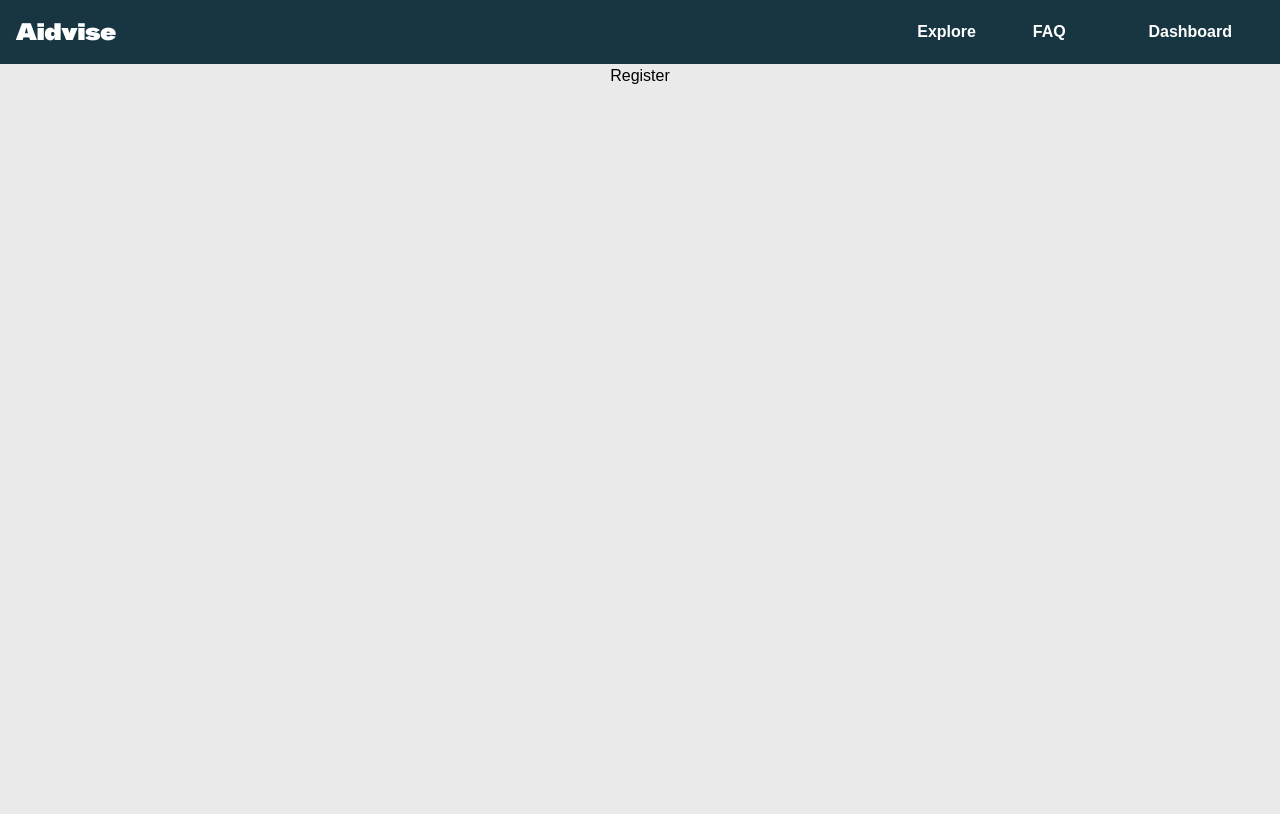
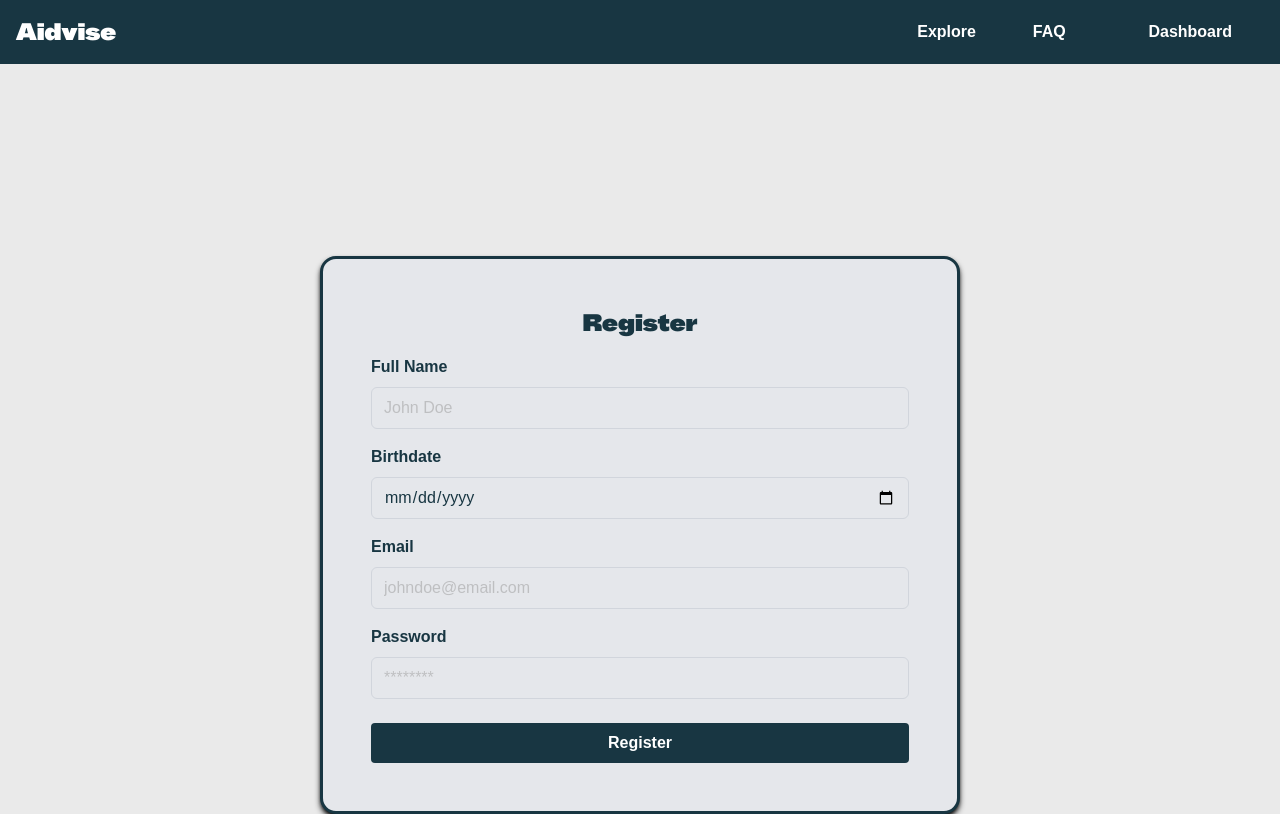
Before and after one commit to montdiego/TamiuAiTutor, a Next.js app: page /register in a window 1280 px wide. Built offline with nearby package versions, Linux system fonts and the light colour scheme.

Commit message:
Refactor code structure for improved readability and maintainability

```diff
--- a/app/globals.css
+++ b/app/globals.css
@@ -2,6 +2,12 @@
 
 .bbh-sans-hegarty-regular {
   font-family: var(--font-bbh-sans-hegarty), sans-serif;
+  font-weight: 400;
+  font-style: normal;
+}
+
+.stack-sans-notch-regular {
+  font-family: var(--font-stack-sans-notch), sans-serif;
   font-weight: 400;
   font-style: normal;
 }
@@ -16,6 +22,7 @@
   --font-sans: var(--font-geist-sans);
   --font-mono: var(--font-geist-mono);
   --color-theme-background: #183642;
+  --color-theme-foreground: #117fab;
   --color-theme-default1: #cbc5ea;
   --color-theme-default2: #73628a;
   --color-theme-default3: #313d5a;
@@ -27,3 +34,8 @@ body {
   color: var(--foreground);
   font-family: Arial, Helvetica, sans-serif;
 }
+
+input::placeholder {
+  opacity: 0.5; /* Adjust this value between 0 (fully transparent) and 1 (fully opaque) */
+  color: #999; /* Optional: Change the placeholder color as well */
+}
--- a/app/layout.tsx
+++ b/app/layout.tsx
@@ -18,7 +18,10 @@ const bbhSansHegarty = localFont({
   src: "../public/fonts/BBHSansHegarty-Regular.ttf",
   variable: "--font-bbh-sans-hegarty",
 });
-
+const stacksansnotch = localFont({
+  src: "../public/fonts/StackSansNotch-Regular.ttf",
+  variable: "--font-stack-sans-notch",
+});
 export const metadata: Metadata = {
   title: "Create Next App",
   description: "Generated by create next app",
@@ -31,7 +34,7 @@ export default function RootLayout({
 }>) {
   return (
     <html lang="en">
-      <body className={`${geistSans.variable} ${geistMono.variable} ${bbhSansHegarty.variable} antialiased`}>
+      <body className={`${geistSans.variable} ${geistMono.variable} ${bbhSansHegarty.variable} ${stacksansnotch.variable} antialiased`}>
         <Navbar />
         {children}
       </body>
--- a/app/login/page.tsx
+++ b/app/login/page.tsx
@@ -1,3 +1,7 @@
 export default function login() {
-  return <div><Login></Login></div>;
+  return (
+    <div>
+      <h1>Login Page</h1>
+    </div>
+  );
 }
--- a/app/page.tsx
+++ b/app/page.tsx
@@ -1,3 +1,16 @@
 export default function Home() {
-  return <div></div>;
+  return (
+    <div>
+      <div className="mt-3 my-10  p-10 h-screen ">
+        <div className="grid grid-cols-2 grid-rows-1 gap-4">
+          <div className="">
+            <img src="./Logo_Transparent.png" />
+          </div>
+          <div className=" text-theme-background text-6xl font-bold mt-[30%] text-center stack-sans-notch-regular">
+            Your Trustful <h1 className="inline text-theme-foreground">AI Advising</h1> Coacher
+          </div>
+        </div>
+      </div>
+    </div>
+  );
 }
--- a/app/register/page.tsx
+++ b/app/register/page.tsx
@@ -1,9 +1,26 @@
+const fields = [
+  { label: "Full Name", type: "text", name: "fullName", placeholder: "John Doe" },
+  { label: "Birthdate", type: "date", name: "birthdate", placeholder: "" },
+  { label: "Email", type: "email", name: "email", placeholder: "johndoe@email.com" },
+  { label: "Password", type: "password", name: "password", placeholder: "********" },
+];
+
 export default function register() {
   return (
     <div>
       <center>
-        <div>
-          <h1>Register </h1>
+        <div className="mt-48 p-12 w-1/2  border-3 border-theme-background rounded-2xl text-theme-background shadow-black shadow-md bg-gray-200">
+          <h1 className="bbh-sans-hegarty-regular text-2xl">Register </h1>
+
+          {fields.map((field) => (
+            <div key={field.name} className="mt-4">
+              <label className="block text-theme-background font-bold mb-2 text-left" htmlFor={field.name}>
+                {field.label}
+              </label>
+              <input className="w-full px-3 py-2 border border-gray-300 rounded-md focus:outline-none focus:ring-2 focus:ring-theme-background" type={field.type} name={field.name} id={field.name} placeholder={field.placeholder} />
+            </div>
+          ))}
+          <button className="mt-6 w-full bg-theme-background text-white font-bold py-2 px-4 rounded hover:bg-gray-700 transition-all hover:scale-102 duration-300">Register</button>
         </div>
       </center>
     </div>
--- a/components/navbar.tsx
+++ b/components/navbar.tsx
@@ -8,7 +8,9 @@ export default function navbar() {
   return (
     <nav className="w-full bg-theme-background px-4 py-4">
       <div className="container mx-auto grid grid-cols-12 items-center">
-        <div className="col-span-3 font-bold text-white text-2xl bbh-sans-hegarty-regular">Aidvise</div>
+        <div className="col-span-3 font-bold text-white text-2xl bbh-sans-hegarty-regular">
+          <a href="/">Aidvise</a>
+        </div>
         <div className="col-span-9 justify-self-end">
           <div className="grid grid-cols-3 gap-8 mr-8">
             {menuItems.map((item) => (
```
Also changed, not shown: public/Logo_Transparent.png (added), public/fonts/StackSansNotch-Regular.ttf (added).
